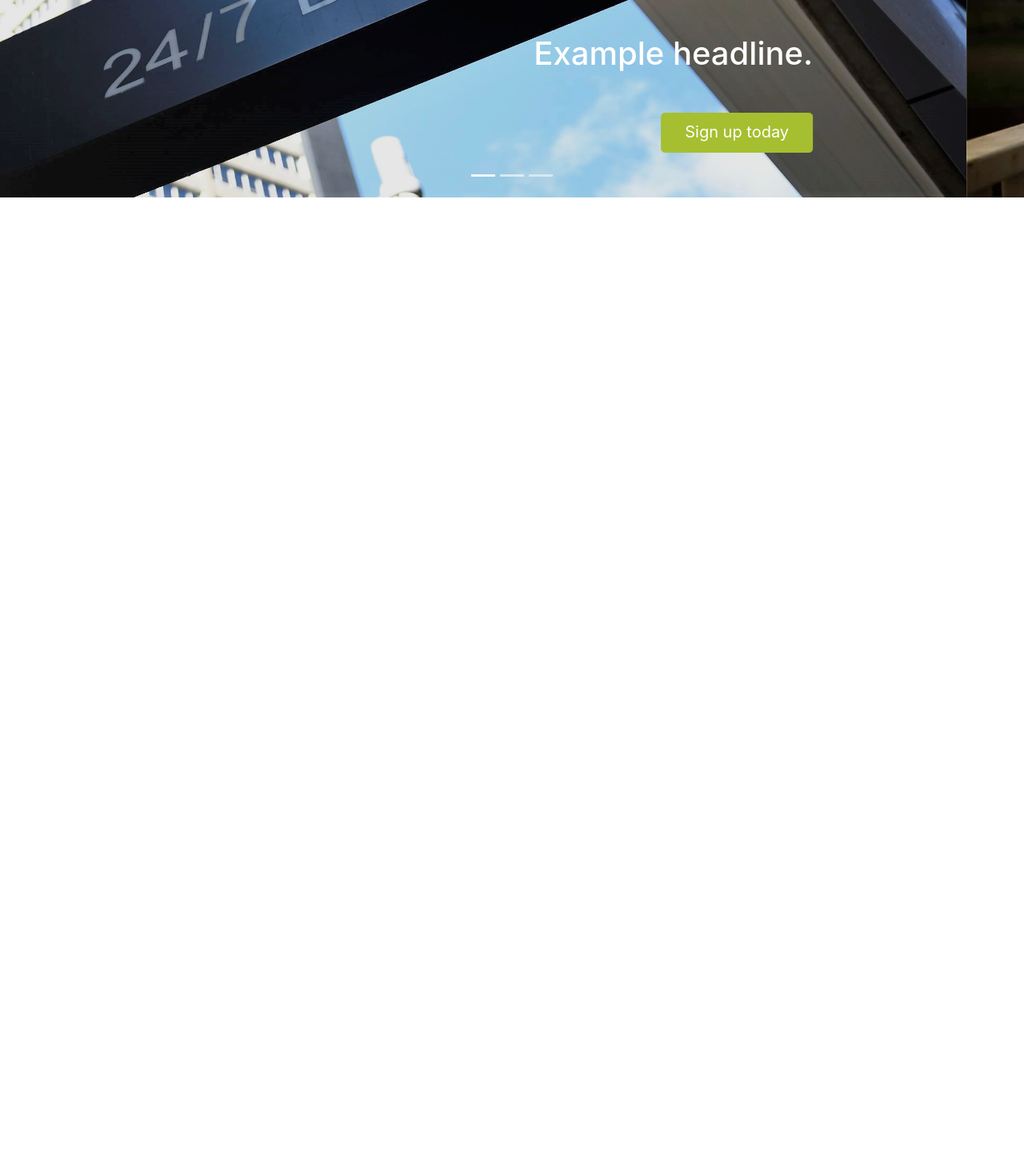
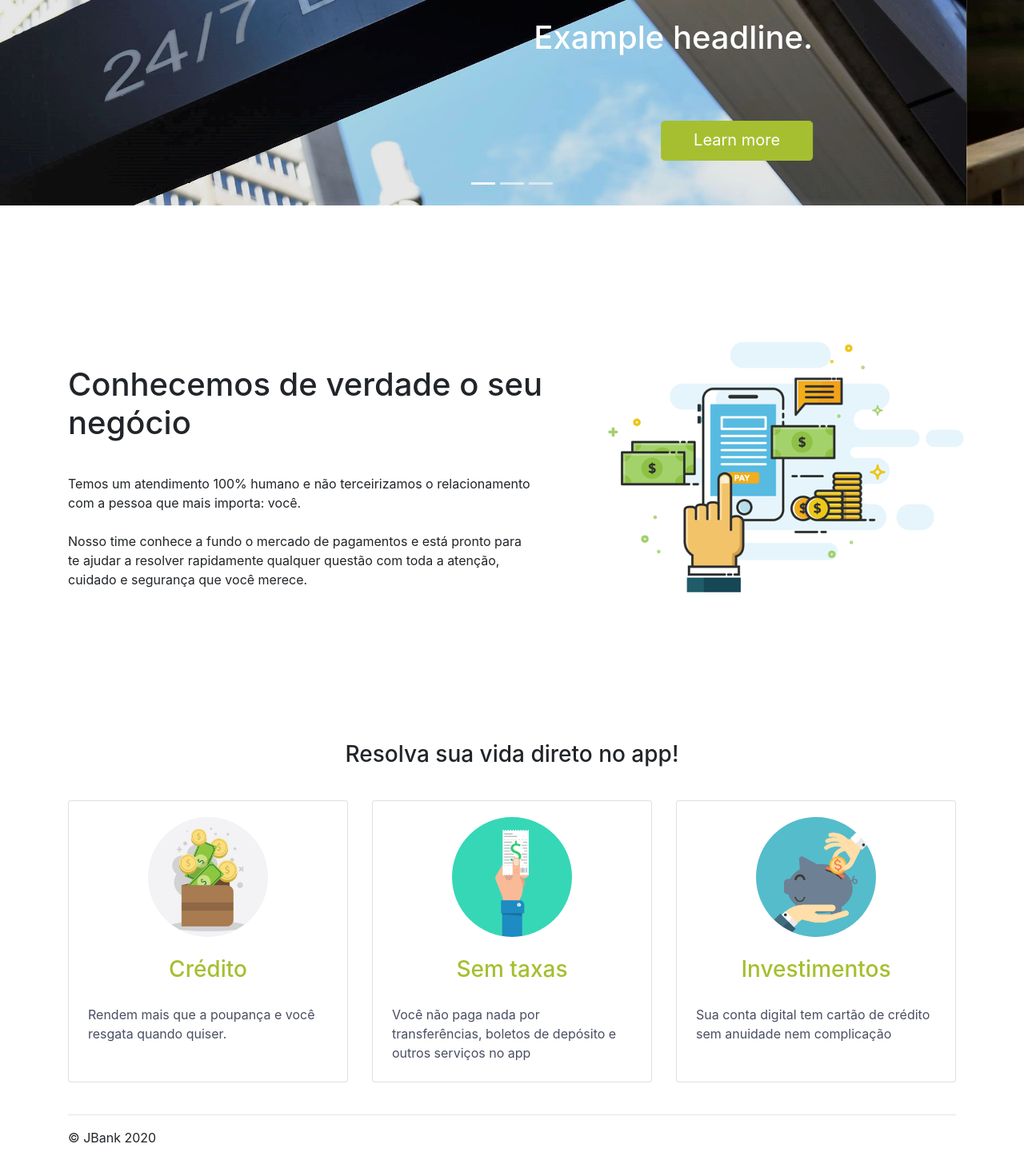
Before and after one commit to gustavolps1/Bootstrap-JBank-Webpage, a plain HTML site: page index.html in a window 1280 px wide. Shown: the part 427-1878 px from the top of the page at 80% size. Before the commit the page ends 800 px from the top, so only its background shows below. Drawn offline with Linux system fonts and the light colour scheme.

Commit message:
Add files via upload

```diff
--- a/css/index.css
+++ b/css/index.css
@@ -1,8 +1,45 @@
+*{
+  font-family: -apple-system, BlinkMacSystemFont, 'Segoe UI', Roboto, Oxygen, Ubuntu, Cantarell, 'Open Sans', 'Helvetica Neue', sans-serif;
+}
+
 .carousel-item img {
-    height: 574px;
+    height: 600px;
     filter: brightness(90%);
   }
 
   .carousel-item h1 {
-    margin-bottom: 50px;
+    margin-bottom: 80px;
   }
+
+  .display-6{
+    margin-top: 190px;
+    margin-bottom: 40px;
+  }
+div .product{
+  background-color: #FFF;
+  color: #4a4e63;
+
+}
+.product h3{
+  background-color: #FFF;
+  color: #a5bf30;
+
+}
+.img-fluid {
+  height: 600px;
+  width: 600px;
+  float: right;
+margin-top: 100px;
+
+}
+.card-text p {
+  color: #a5bf30;
+}
+
+div .card-img-top{
+  align-self: center;
+  margin: 20px;
+  border-radius: 100%;
+  height: 150px;
+  width: 150px;
+}
--- a/index.html
+++ b/index.html
@@ -1,5 +1,6 @@
 <!doctype html>
 <html lang="en">
+
 <head>
   <!-- Required meta tags -->
   <meta charset="utf-8">
@@ -11,7 +12,7 @@
   <link rel="stylesheet" href="css/bootstrap.css">
   <title>Hello, world!</title>
   <script type="text/javascript">
-      $(document).ready(function() {
+    $(document).ready(function () {
       $('.carousel').carousel({
         interval: 1200
       })
@@ -19,10 +20,12 @@
   </script>
 
 </head>
+
 <body>
-    <nav class="navbar navbar-expand-lg navbar-light bg-white border p-4">
+  <nav class="navbar navbar-expand-lg navbar-light bg-white border p-3">
     <a class="navbar-brand">JBank</a>
-        <button class="navbar-toggler" type="button" data-toggle="collapse" data-target="#navbarSupportedContent" aria-controls="navbarSupportedContent" aria-expanded="false" aria-label="Toggle navigation">
+    <button class="navbar-toggler" type="button" data-toggle="collapse" data-target="#navbarSupportedContent"
+      aria-controls="navbarSupportedContent" aria-expanded="false" aria-label="Toggle navigation">
       <span class="navbar-toggler-icon"></span>
     </button>
 
@@ -42,7 +45,7 @@
         </li>
       </ul>
       <form class="form-inline my-2 my-lg-0">
-            <button class="btn btn btn-outline-success mr-4" type="submit">Entrar</button>
+        <button class="btn btn btn-outline-success mr-3" type="submit">Entrar</button>
         <button class="btn btn-success mr-2" type="submit">Quero ser JBank</button>
       </form>
     </div>
@@ -55,14 +58,14 @@
         <li data-target="#myCarousel" data-slide-to="1"></li>
         <li data-target="#myCarousel" data-slide-to="2"></li>
       </ol>
-          <div class="carousel-inner">
+      <div class="carousel-inner ">
         <div class="carousel-item active">
           <img class="d-block w-100" src="img/slide-1.jpg" alt="First slide">
           <div class="container">
             <div class="carousel-caption text-right">
               <h1>Example headline.</h1>
 
-                  <p><a class="btn btn-success btn-lg" href="#" role="button">Sign up today</a></p>
+              <p><a class="btn btn-success btn-lg" href="#" role="button">Learn more</a></p>
             </div>
           </div>
         </div>
@@ -99,11 +102,80 @@
       </a>
     </div>
   </div>
+  <img src="img/image1.png" class="img-fluid" alt="Responsive image">
+  <div class="container" style="margin-top: 80px;">
 
+    <h1 style="margin-top: 200px; margin-bottom: 40px;"> Conhecemos de verdade
+      o seu negócio</h1>
+      <p> Temos um atendimento 100% humano e não terceirizamos o relacionamento com a pessoa que mais importa: você.<br/><br/>
+
+        Nosso time conhece a fundo o mercado de pagamentos e está pronto para<br/> te ajudar a resolver rapidamente qualquer questão com toda a atenção, cuidado e segurança que você merece.</p>
+
+      </div>
+  <main role="main">
+    <div class="album bg-white">
+      <div class="container">
+        <h3 class="display-6 text-center">Resolva sua vida direto no app!</h1>
+        <div class="row">
+          <div class="col-md-4">
+            <div class="product card mb-4 box-shadow">
+
+              <img class="card-img-top" src="img/product1.jpg"
+                alt="Card image cap">
+                <h3 class="text-center m-1">Crédito</h1>
+              <div class="card-body">
+                <p class="card-text">Rendem mais que a poupança e você resgata quando quiser.</p>
+                <div class="d-flex justify-content-between align-items-center">
+                  <div class="btn-group">
+
+                  </div>
+
+                </div>
+              </div>
+            </div>
+          </div>
+          <div class="col-md-4">
+            <div class="product card mb-4 box-shadow">
+              <img class="card-img-top" src="img/product2.jpg"
+                alt="Card image cap">
+                <h3 class="text-center m-1">Sem taxas</h1>
+              <div class="card-body">
+                <p class="card-text">Você não paga nada por transferências, boletos de depósito e outros serviços no app</p>
+                <div class="d-flex justify-content-between align-items-center">
+                  <div class="btn-group">
+                  </div>
+                </div>
+              </div>
+            </div>
+          </div>
+          <div class="col-md-4">
+            <div class="product card mb-4 box-shadow">
+              <img class="card-img-top" src="img/product3.jpeg"
+                alt="Card image cap">
+                <h3 class="text-center m-1">Investimentos</h1>
+              <div class="card-body">
+                <p class="card-text">Sua conta digital tem cartão de crédito sem anuidade nem complicação</p>
+                <div class="d-flex justify-content-between align-items-center">
+                  <div class="btn-group">
+                  </div>
+                </div>
+              </div>
+            </div>
+          </div>
+
+        </div>
+      </div>
+    </div>
+  </main>
+  <footer class="container">
+    <hr>
+    <p>&copy; JBank 2020</p>
+  </footer>
   <!-- Optional JavaScript -->
   <!-- jQuery first, then Popper.js, then Bootstrap JS -->
-    <script src="js/jquery-3.4.1.min.js" ></script>
-    <script src="js/popper.min.js" ></script>
+  <script src="js/jquery-3.4.1.min.js"></script>
+  <script src="js/popper.min.js"></script>
   <script src="js/bootstrap.js"></script>
 </body>
+
 </html>
```
Also changed, not shown: css/bootstrap.css, img/image1.png (added), img/product1.jpg (added), img/product2.jpg (added), img/product3.jpeg (added), img/product3.jpg (added). Lines whose indentation alone changed are shown as unchanged.
